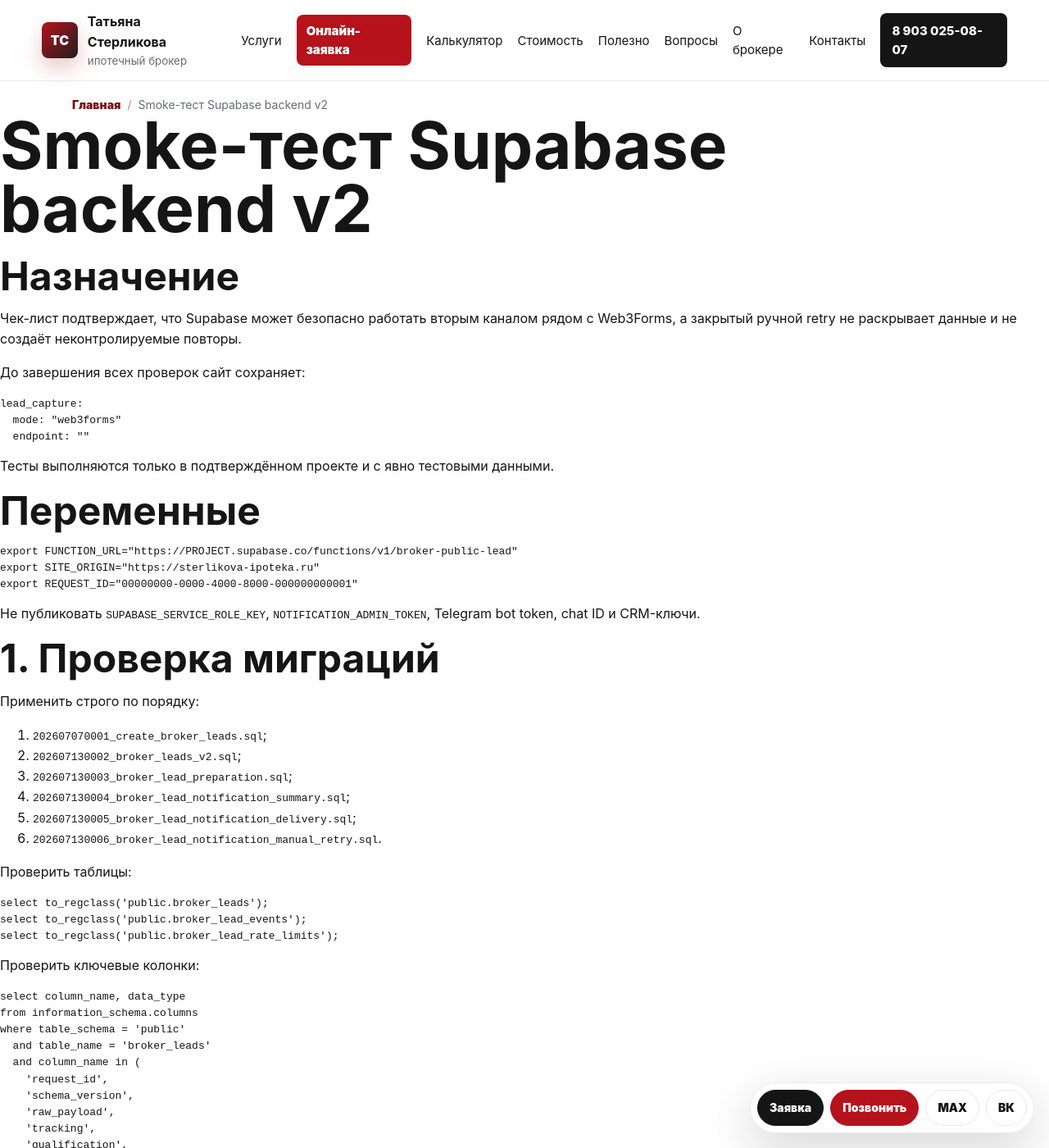
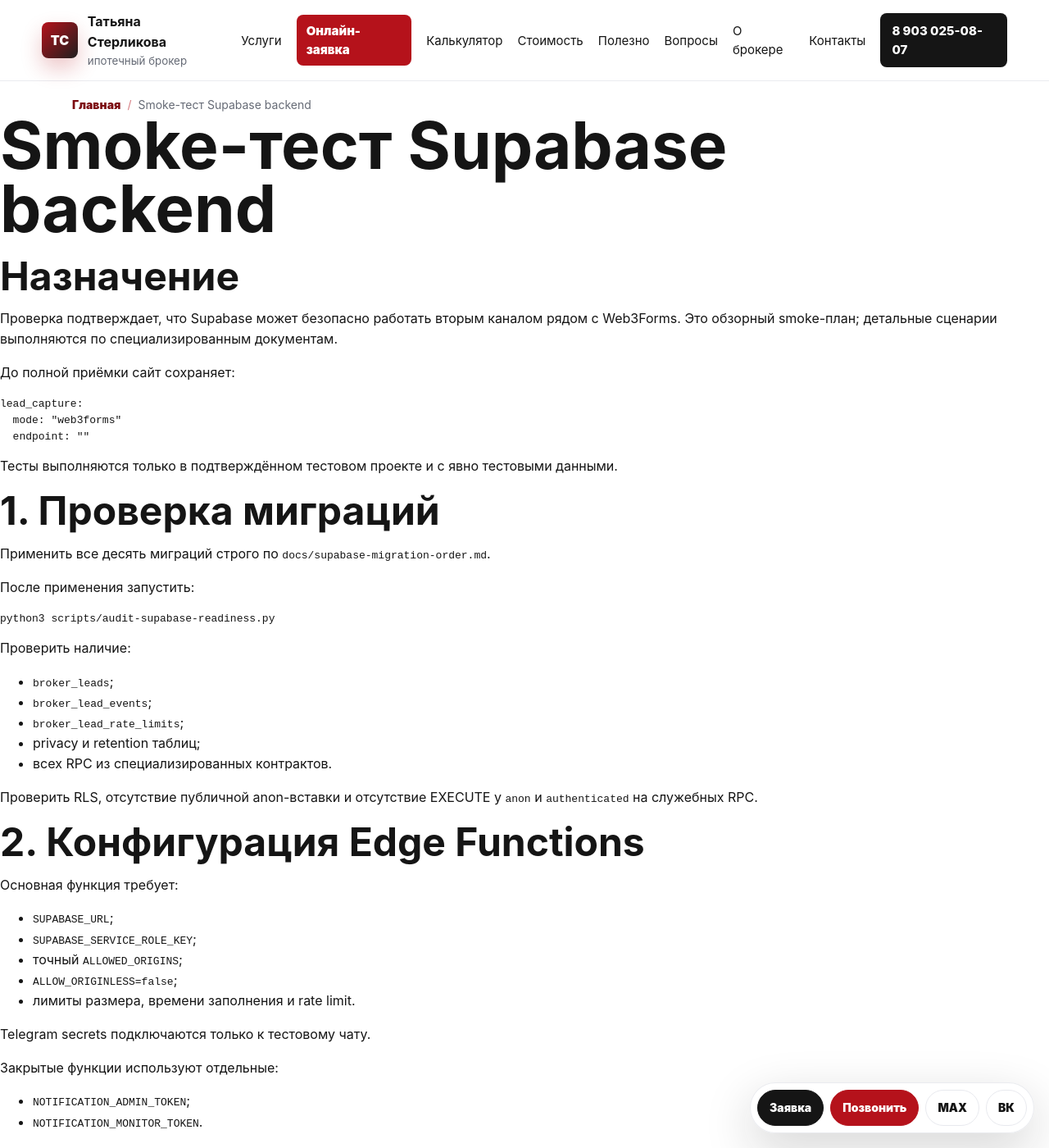
Before and after one commit to deputat36/broker, a Jekyll site: the page built from docs/supabase-backend-smoke.md, in a window 1280 px wide and 1400 px high. Shown: the whole window at 82% size. Built offline with Jekyll 4.4.1, drawn with Linux system fonts in a browser that asks for light colours; our own code applies the rules of GitHub Pages for plain Markdown files; some of the changed text lies outside the part shown.

Commit message:
Актуализировать общий Supabase smoke-план

````diff
--- a/docs/supabase-backend-smoke.md
+++ b/docs/supabase-backend-smoke.md
@@ -1,10 +1,10 @@
-# Smoke-тест Supabase backend v2
+# Smoke-тест Supabase backend
 
 ## Назначение
 
-Чек-лист подтверждает, что Supabase может безопасно работать вторым каналом рядом с Web3Forms, а закрытый ручной retry не раскрывает данные и не создаёт неконтролируемые повторы.
+Проверка подтверждает, что Supabase может безопасно работать вторым каналом рядом с Web3Forms. Это обзорный smoke-план; детальные сценарии выполняются по специализированным документам.
 
-До завершения всех проверок сайт сохраняет:
+До полной приёмки сайт сохраняет:
 
 ```yaml
 lead_capture:
@@ -12,319 +12,247 @@
   endpoint: ""
 ```
 
-Тесты выполняются только в подтверждённом проекте и с явно тестовыми данными.
-
-## Переменные
-
-```bash
-export FUNCTION_URL="https://PROJECT.supabase.co/functions/v1/broker-public-lead"
-export SITE_ORIGIN="https://sterlikova-ipoteka.ru"
-export REQUEST_ID="00000000-0000-4000-8000-000000000001"
-```
-
-Не публиковать `SUPABASE_SERVICE_ROLE_KEY`, `NOTIFICATION_ADMIN_TOKEN`, Telegram bot token, chat ID и CRM-ключи.
+Тесты выполняются только в подтверждённом тестовом проекте и с явно тестовыми данными.
 
 ## 1. Проверка миграций
 
-Применить строго по порядку:
+Применить все десять миграций строго по `docs/supabase-migration-order.md`.
 
-1. `202607070001_create_broker_leads.sql`;
-2. `202607130002_broker_leads_v2.sql`;
-3. `202607130003_broker_lead_preparation.sql`;
-4. `202607130004_broker_lead_notification_summary.sql`;
-5. `202607130005_broker_lead_notification_delivery.sql`;
-6. `202607130006_broker_lead_notification_manual_retry.sql`.
+После применения запустить:
 
-Проверить таблицы:
-
-```sql
-select to_regclass('public.broker_leads');
-select to_regclass('public.broker_lead_events');
-select to_regclass('public.broker_lead_rate_limits');
+```bash
+python3 scripts/audit-supabase-readiness.py
 ```
 
-Проверить ключевые колонки:
+Проверить наличие:
 
-```sql
-select column_name, data_type
-from information_schema.columns
-where table_schema = 'public'
-  and table_name = 'broker_leads'
-  and column_name in (
-    'request_id',
-    'schema_version',
-    'raw_payload',
-    'tracking',
-    'qualification',
-    'spam_check',
-    'journey_type',
-    'journey_stage',
-    'journey_scenario_slug',
-    'preparation',
-    'preparation_completed',
-    'remaining_questions',
-    'notification_status',
-    'notification_attempt_count',
-    'notification_attempted_at',
-    'notification_sent_at',
-    'notification_last_error',
-    'notification_manual_retry_count',
-    'notification_manual_retry_requested_at',
-    'notification_manual_retry_reason_code'
-  )
-order by column_name;
-```
+- `broker_leads`;
+- `broker_lead_events`;
+- `broker_lead_rate_limits`;
+- privacy и retention таблиц;
+- всех RPC из специализированных контрактов.
 
-Проверить служебные RPC:
+Проверить RLS, отсутствие публичной anon-вставки и отсутствие EXECUTE у `anon` и `authenticated` на служебных RPC.
 
-```sql
-select routine_name, security_type
-from information_schema.routines
-where routine_schema = 'public'
-  and routine_name in (
-    'consume_broker_lead_rate_limit',
-    'purge_broker_lead_rate_limits',
-    'sync_broker_lead_preparation',
-    'broker_lead_notification_summary',
-    'claim_broker_lead_notification',
-    'complete_broker_lead_notification',
-    'request_broker_lead_notification_retry',
-    'broker_lead_notification_queue_health'
-  )
-order by routine_name;
-```
+## 2. Конфигурация Edge Functions
 
-Ожидается:
-
-- частичный уникальный индекс request ID;
-- RLS включён;
-- публичная anon-вставка отсутствует;
-- preparation trigger активен;
-- notification constraint допускает только `pending`, `sending`, `sent`, `failed`, `disabled`;
-- ручной retry допускает только `failed → pending`;
-- публичный доступ к серверным RPC отсутствует.
-
-## 2. Проверка конфигурации Edge Function
-
-Обязательные secrets основной функции:
+Основная функция требует:
 
 - `SUPABASE_URL`;
-- `SUPABASE_SERVICE_ROLE_KEY`.
+- `SUPABASE_SERVICE_ROLE_KEY`;
+- точный `ALLOWED_ORIGINS`;
+- `ALLOW_ORIGINLESS=false`;
+- лимиты размера, времени заполнения и rate limit.
 
-Настройки:
+Telegram secrets подключаются только к тестовому чату.
 
-```text
-ALLOWED_ORIGINS=https://sterlikova-ipoteka.ru,https://www.sterlikova-ipoteka.ru
-ALLOW_ORIGINLESS=false
-RATE_LIMIT_PER_HOUR=8
-MIN_FILL_MS=1500
-MAX_BODY_BYTES=65536
-TELEGRAM_TIMEOUT_MS=5000
-```
+Закрытые функции используют отдельные:
 
-Telegram secrets подключаются только для подтверждённого тестового чата.
+- `NOTIFICATION_ADMIN_TOKEN`;
+- `NOTIFICATION_MONITOR_TOKEN`.
 
-Закрытая retry-функция дополнительно требует `NOTIFICATION_ADMIN_TOKEN` и не подключается к публичному сайту.
+Они не должны разрешать CORS.
 
 ## 3. CORS preflight
 
-Разрешённый Origin:
-
-```bash
-curl -i -X OPTIONS "$FUNCTION_URL" \
-  -H "Origin: $SITE_ORIGIN" \
-  -H "Access-Control-Request-Method: POST" \
-  -H "Access-Control-Request-Headers: content-type"
-```
-
-Ожидается HTTP `204`, точный `Access-Control-Allow-Origin` и `Vary: Origin`.
+Разрешённый Origin должен получить HTTP `204`, точный `Access-Control-Allow-Origin` и `Vary: Origin`.
 
 Запрещённый Origin должен получить HTTP `403` без разрешающего заголовка.
 
-Административная функция проверяется отдельно: она не должна возвращать `Access-Control-Allow-Origin` вообще.
+Запрос без Origin при `ALLOW_ORIGINLESS=false` отклоняется.
 
 ## 4. Валидный payload
 
-Использовать заявку со `schema_version: 1`, уникальным request ID, тестовым телефоном, согласием и временем заполнения больше `MIN_FILL_MS`.
+Отправить заявку со следующими признаками:
 
-Для сложного маршрута добавить:
+- `schema_version: 1`;
+- уникальный `request_id`;
+- корректный российский телефон;
+- город и сценарий;
+- согласие;
+- пустой honeypot;
+- `form_fill_ms` больше минимального значения;
+- при необходимости корректный `preparation`.
+
+Ожидание: HTTP `201` и минимальный публичный ответ:
 
 ```json
 {
-  "preparation": {
-    "context_version": 1,
-    "active": true,
-    "journey_type": "Сложный региональный маршрут",
-    "journey_stage": "После изучения маршрута подготовки",
-    "scenario_slug": "otkazali-v-ipoteke",
-    "completed_checks": ["diagnosis", "finances"],
-    "completed_labels": [
-      "Зафиксирован банк и этап отказа",
-      "Проверены кредиты и карты"
-    ],
-    "remaining_questions": "Нужно понять, связан ли отказ с объектом"
-  }
+  "ok": true,
+  "success": true,
+  "duplicate": false,
+  "request_id": "<исходный request_id>",
+  "notification_status": "disabled"
 }
 ```
 
-Отправить:
+Фактический notification status зависит от тестовой конфигурации Telegram.
 
-```bash
-curl -i -X POST "$FUNCTION_URL" \
-  -H "Origin: $SITE_ORIGIN" \
-  -H "Content-Type: application/json" \
-  --data-binary @/tmp/broker-lead.json
-```
-
-Ожидается HTTP `201`, `success: true`, новый `lead_id` и тот же request ID.
+Ответ не содержит `lead_id`, CRM status, `technical_priority` или `qualification`.
 
 ## 5. Проверка записи
 
-```sql
-select
-  id,
-  request_id,
-  status,
-  phone_normalized,
-  scenario,
-  source_page,
-  journey_type,
-  journey_stage,
-  journey_scenario_slug,
-  preparation,
-  preparation_completed,
-  remaining_questions,
-  comment,
-  notification_status,
-  notification_attempt_count,
-  notification_attempted_at,
-  notification_sent_at,
-  notification_last_error,
-  notification_manual_retry_count,
-  notification_manual_retry_requested_at,
-  notification_manual_retry_reason_code
-from public.broker_leads
-where request_id = '00000000-0000-4000-8000-000000000001';
-```
+В доверенном SQL Editor подтвердить:
 
-Проверить:
+- создана одна строка;
+- внутренний UUID существует;
+- телефон нормализован;
+- qualification и technical priority сохранены;
+- preparation очищен whitelist-механизмом;
+- `raw_payload` доступен только доверенному серверному коду;
+- User-Agent получен из HTTP-заголовка;
+- notification metadata заполнена корректно.
 
-- одна строка;
-- телефон нормализован;
-- комментарий клиента не содержит служебной склейки;
-- preparation очищен whitelist-механизмом;
-- неизвестный slug не сохраняется;
-- не более четырёх labels;
-- raw payload доступен только уполномоченным;
-- User-Agent получен из HTTP-заголовка;
-- manual retry count у новой заявки равен нулю.
+Минимизация HTTP-ответа не удаляет внутренние серверные поля.
 
 ## 6. Идемпотентность
 
 Повторить POST с тем же `request_id`.
 
-Ожидается HTTP `200`, `duplicate: true`, тот же `lead_id` и одна строка в базе.
+Ожидание: HTTP `200`, `duplicate: true`, тот же request ID и тот же пятиключевой envelope.
 
-При включённом тестовом Telegram второе сообщение при обычном повторе не приходит. Подробная атомарная проверка выполняется по `docs/supabase-notification-smoke.md`.
+Вторая строка не создаётся. Второе обычное Telegram-сообщение после завершённого `sent` не отправляется.
 
-## 7. Ошибки валидации
+Restricted, hold и anonymized сценарии проверяются по `docs/supabase-restricted-delivery-response-smoke.md`.
+
+## 7. Минимальный public response
+
+Выполнить `docs/supabase-public-response-smoke.md`.
+
+Проверяются:
+
+- новая заявка;
+- обычный duplicate;
+- restricted duplicate;
+- отсутствие внутренних UUID, CRM status, priority и qualification;
+- совместимость страницы `/spasibo/`;
+- сохранение внутренних данных в базе.
+
+## 8. Ошибки валидации
 
 Проверить отдельно:
 
 - отсутствует имя;
 - неправильный телефон;
-- отсутствует город;
-- отсутствует сценарий;
+- отсутствует город или сценарий;
 - `consent: false`;
 - неправильный `schema_version`;
 - неправильный `request_id`;
-- слишком короткое `form_fill_ms`.
+- слишком короткое время заполнения.
 
-Ожидается HTTP `422` с безопасными кодами. Объект preparation необязателен.
+Ожидание: HTTP `422` с безопасными кодами.
 
-## 8. Spam-блок
+## 9. Spam-блок
 
-Honeypot или `likely_bot: true` должны вернуть HTTP `202`, `success: false`, `request_rejected` без записи заявки.
+Honeypot или `likely_bot: true` должны вернуть HTTP `202`, `success: false` и `request_rejected` без записи заявки.
 
-Такой ответ не считается успешным каналом в hybrid.
+## 10. Content-Type, JSON и размер
 
-## 9. Content-Type, JSON и размер
+Проверить:
 
-- нет JSON Content-Type — HTTP `415`;
+- неподдерживаемый Content-Type — HTTP `415`;
 - некорректный JSON — HTTP `400`;
-- тело больше `MAX_BODY_BYTES` — HTTP `413` и `payload_too_large`.
+- oversized payload — HTTP `413`;
+- отсутствие необходимых миграций — безопасный `backend_migration_required`.
 
-## 10. Rate limit
+## 11. Rate limit
 
-В тестовой среде временно установить небольшой лимит. Последний запрос должен получить HTTP `429` и `rate_limit_exceeded`.
+В тестовой среде временно снизить лимит.
 
-Таблица лимитов не хранит исходный IP, полный телефон или payload.
+Последний запрос должен получить HTTP `429` и `rate_limit_exceeded`.
 
-Проверить очистку через `purge_broker_lead_rate_limits`.
+Проверить, что таблица лимитов не хранит исходный IP, полный телефон или payload. Очистку проверить через `purge_broker_lead_rate_limits`.
 
-## 11. Проверка прав
+## 12. Telegram
 
-Убедиться, что `anon` и `authenticated` не имеют прямых прав записи и EXECUTE на служебные RPC.
-
-`service_role` используется только внутри Edge Function и доверенного SQL Editor.
-
-## 12. Telegram и сводка
-
-Выполнить отдельный чеклист `docs/supabase-notification-smoke.md`.
+Выполнить `docs/supabase-notification-smoke.md`.
 
 Проверяются:
 
 - `broker_lead_notification_summary`;
 - первый и повторный `claim_broker_lead_notification`;
-- статусы `sending`, `sent`, `failed`;
+- `complete_broker_lead_notification`;
+- `sending`, `sent`, `failed`;
 - зависшее sending;
 - duplicate request ID;
 - остаточное аварийное окно Telegram.
 
-Неизвестный UUID должен вернуть `broker_lead_not_found` только доверенному серверному вызову, без stack trace клиенту.
+Неизвестный UUID должен вернуть `broker_lead_not_found` только доверенному серверному вызову.
 
-## 13. Ручной retry и очередь
+## 13. Ручной retry и health
 
-Выполнить отдельный чеклист `docs/supabase-notification-retry-smoke.md`.
+Выполнить:
+
+- `docs/supabase-notification-retry-smoke.md`;
+- `docs/supabase-notification-health-smoke.md`.
 
 Проверяются:
 
 - `request_broker_lead_notification_retry`;
 - `broker_lead_notification_queue_health`;
-- `failed-only` переход;
-- белый список reason code;
-- `NOTIFICATION_ADMIN_TOKEN`;
+- failed-only переход;
+- `retry_not_allowed`;
+- reason code whitelist;
 - отсутствие CORS;
-- `retry_not_allowed` для `sent`, `pending`, `sending`, `disabled`;
-- события `notification_retry_requested`, `notification_retry_sent`, `notification_retry_failed`;
-- отсутствие персональных данных в агрегированной очереди и event payload.
+- обезличенные агрегаты очереди;
+- отсутствие массового retry.
 
-## 14. Fail-closed
+## 14. Retention
 
-Без применённых миграций тестовая функция должна вернуть безопасный `backend_migration_required`, а не принять неполную заявку.
+Выполнить `docs/supabase-retention-smoke.md`.
 
-Административная функция без шестой миграции или обязательных secrets должна возвращать безопасную техническую ошибку и не менять заявку.
+Проверяются:
 
-## 15. Проверка hybrid
+- `broker_lead_retention_preview`;
+- `apply_broker_lead_retention`;
+- `broker_retention_disabled` до явного включения;
+- terminal status whitelist;
+- `retention_hold`;
+- отсутствие hard delete;
+- атомарный откат.
 
-Переходить к этому этапу только после серверных тестов.
+## 15. Privacy и operational guard
 
-1. Обновить политику под фактическое хранение в Supabase.
-2. Указать проверенный HTTPS endpoint основной функции.
+Выполнить:
+
+- `docs/supabase-privacy-request-smoke.md`;
+- `docs/supabase-operational-restriction-smoke.md`.
+
+Проверяются:
+
+- точная пара `lead_id + request_id`;
+- preview/start/verify/apply/cancel;
+- блокировка pending и sending;
+- restricted CRM update, export, follow-up и события;
+- разрешённые privacy-исключения;
+- отсутствие поиска по телефону.
+
+## 16. Проверка прав
+
+Под ролями `anon` и `authenticated` проверить отказ в прямом чтении, записи и выполнении служебных RPC.
+
+Service_role используется только внутри Edge Functions и доверенного SQL Editor.
+
+## 17. Проверка hybrid
+
+Переходить к этому этапу только после всех source-аудитов и smoke-проверок.
+
+1. Обновить политику под фактически развёрнутый Supabase-канал.
+2. Указать проверенный HTTPS endpoint.
 3. Перевести режим в `hybrid`.
 4. Дождаться успешной Pages-сборки.
-5. Отправить заявку с UTM.
+5. Отправить тестовую заявку с UTM.
 6. Подтвердить Web3Forms email.
-7. Подтвердить строку Supabase.
+7. Подтвердить строку Supabase и внутренние события.
 8. Подтвердить Telegram или рабочую очередь.
 9. Сверить один request ID во всех каналах.
 10. Проверить `/spasibo/` и отказ одного канала.
 
-Deploy закрытой retry-функции не означает автоматическое включение публичного hybrid.
+Deploy закрытых функций не означает автоматическое включение публичного hybrid.
 
-## 16. Откат
+## 18. Откат
 
-При нестабильности:
+При нестабильности вернуть:
 
 ```yaml
 lead_capture:
@@ -332,25 +260,8 @@
   endpoint: ""
 ```
 
-Для остановки ручного retry удалить или заменить `NOTIFICATION_ADMIN_TOKEN` и не публиковать URL административной функции.
+Затем остановить или ротировать secrets проблемной закрытой функции. Миграции и реальные данные оперативно не удалять.
 
-Миграции и данные не удаляются оперативно. Сначала отключаются endpoint и admin token, затем анализируются события и обезличенные агрегаты.
+## Критерий приёмки
 
-## Результат приёмки
-
-Зафиксировать в issue №7:
-
-- Supabase project ref;
-- даты шести миграций;
-- версии основной и административной Edge Function;
-- разрешённые Origin основной функции;
-- подтверждение отсутствия CORS у retry-функции;
-- тестовые request ID и lead ID без публикации данных клиента;
-- CORS, duplicate, spam и rate limit;
-- preparation whitelist;
-- атомарный claim и notification status;
-- ручной retry, reason code и агрегированную очередь;
-- подтверждённый Telegram-чат;
-- срок хранения;
-- результат hybrid;
-- ответственного и план отката.
+Backend готов только когда пройдены все десять миграций, source-аудиты, специализированные smoke-тесты, минимальный public response, Web3Forms email, rollback и утверждённые операционные процедуры.
````
